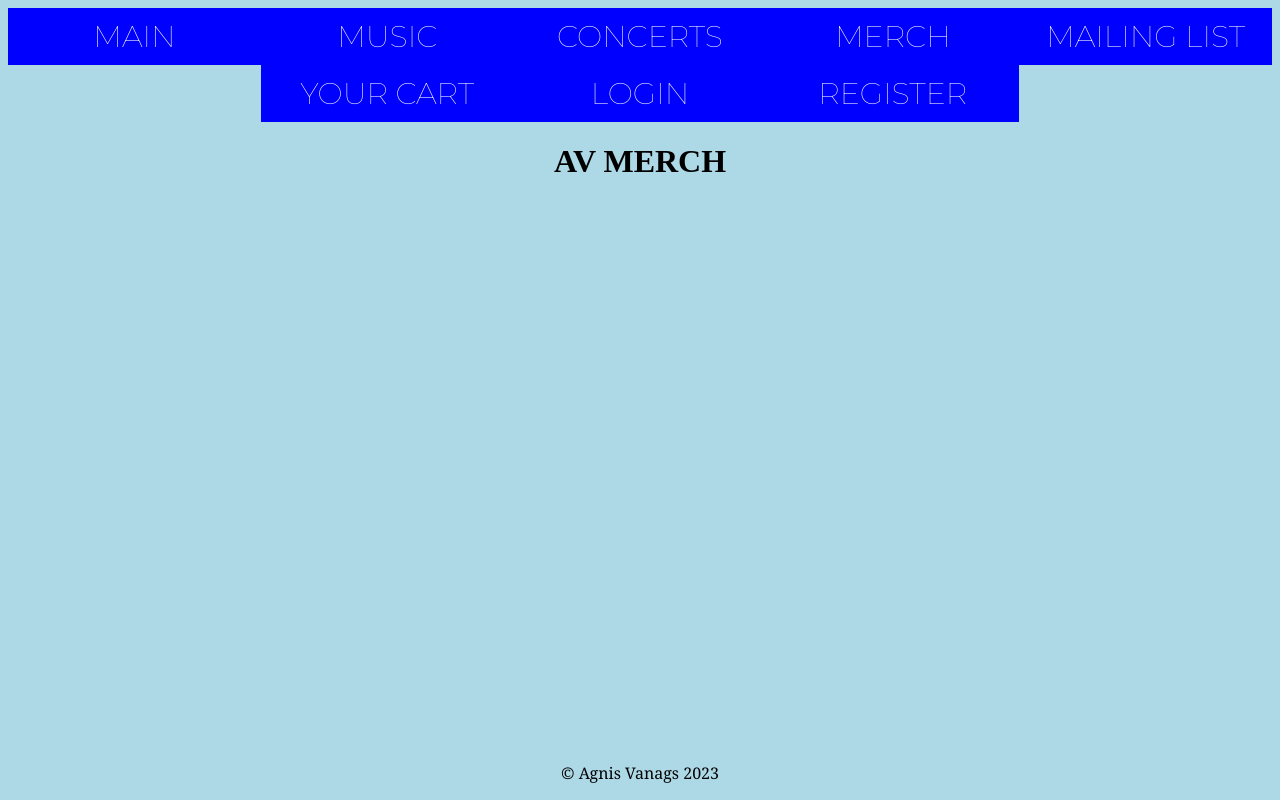
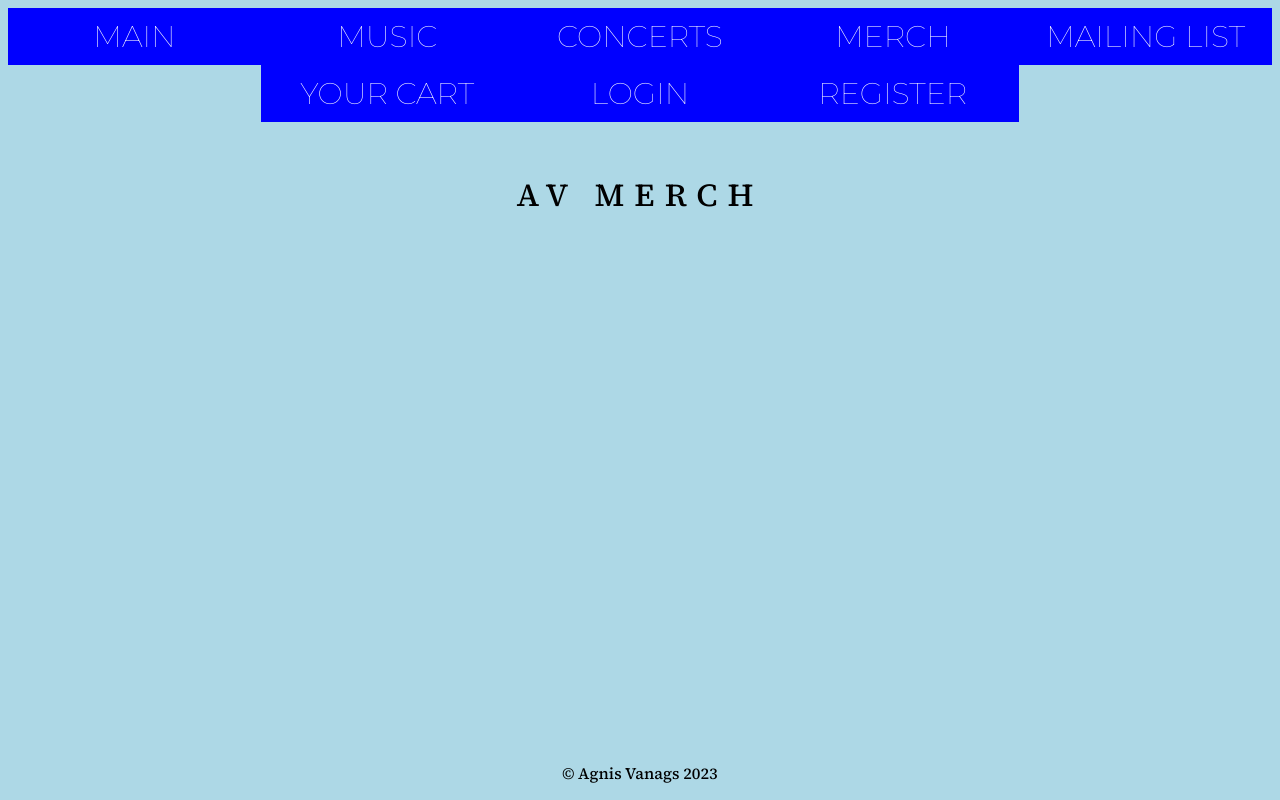
Before and after one commit to Agnis800/AV-promotion-merch-shop, a PHP site: page /merch.php in a window 1280 px wide. Run offline with PHP 8.4, Linux system fonts and the light colour scheme; data that the repository does not hold is empty.

Commit message:
Veiktas dizaina izmaiņas.

```diff
--- a/pages/cart.php
+++ b/pages/cart.php
@@ -4,9 +4,14 @@ session_start();
 <!DOCTYPE html>
 <html lang="en">
     <head>
+        <!-- "Montserrat" fonts -->
         <link rel="preconnect" href="https://fonts.googleapis.com">
         <link rel="preconnect" href="https://fonts.gstatic.com" crossorigin>
         <link href="https://fonts.googleapis.com/css2?family=Montserrat:ital,wght@0,100..900;1,100..900&display=swap" rel="stylesheet">
+        <!-- "Source Serif 4" fonts -->
+        <link rel="preconnect" href="https://fonts.googleapis.com">
+        <link rel="preconnect" href="https://fonts.gstatic.com" crossorigin>
+        <link href="https://fonts.googleapis.com/css2?family=Source+Serif+4:ital,opsz,wght@0,8..60,200..900;1,8..60,200..900&display=swap" rel="stylesheet">
         <meta charset="UTF-8">
         <meta name="viewport" content="width=device-width, initial-scale=1.0">
         <meta http-equiv="X-UA-Compatible" content="ie-edge">
--- a/pages/concerts.php
+++ b/pages/concerts.php
@@ -8,7 +8,7 @@
         <!-- "Source Serif 4" fonts -->
         <link rel="preconnect" href="https://fonts.googleapis.com">
         <link rel="preconnect" href="https://fonts.gstatic.com" crossorigin>
-        <link href="https://fonts.googleapis.com/css2?family=Cormorant+Garamond:ital,wght@0,300;0,400;0,500;0,600;0,700;1,300;1,400;1,500;1,600;1,700&family=Indie+Flower&family=Source+Serif+4:ital,opsz,wght@0,8..60,200..900;1,8..60,200..900&display=swap" rel="stylesheet">
+        <link href="https://fonts.googleapis.com/css2?family=Source+Serif+4:ital,opsz,wght@0,8..60,200..900;1,8..60,200..900&display=swap" rel="stylesheet">
         <meta charset="UTF-8">
         <meta name="viewport" content="width=device-width, initial-scale=1.0">
         <meta http-equiv="X-UA-Compatible" content="ie-edge">
--- a/pages/css/concerts.css
+++ b/pages/css/concerts.css
@@ -63,7 +63,10 @@ footer {
     bottom: 0;
     width: 100%;
     text-align: center;
-    font-family: Georgia, 'Times New Roman', Times, serif;
+    font-family: "Source Serif 4", serif;
+    font-optical-sizing: auto;
+    font-weight: 500;
+    font-style: normal;
 }
 
 a:link {
--- a/pages/css/main.css
+++ b/pages/css/main.css
@@ -115,7 +115,10 @@ footer {
     bottom: 0;
     width: 100%;
     text-align: center;
-    font-family: Candara;
+    font-family: "Source Serif 4", serif;
+    font-optical-sizing: auto;
+    font-weight: 500;
+    font-style: normal;
 }
 
 a:link {
--- a/pages/css/merch.css
+++ b/pages/css/merch.css
@@ -48,6 +48,16 @@ body {
     display: inline-block;
     font-size: 16px;
     width: 20%;
+}
+
+h1 {
+    text-align: center;
+    padding: 30px;
+    letter-spacing: 10px;
+    font-family: "Source Serif 4", serif;
+    font-optical-sizing: auto;
+    font-weight: 500;
+    font-style: normal;
 }
 
 .c-btn {
@@ -142,5 +152,8 @@ footer {
     bottom: 0;
     width: 100%;
     text-align: center;
-    font-family: Georgia, 'Times New Roman', Times, serif;
+    font-family: "Source Serif 4", serif;
+    font-optical-sizing: auto;
+    font-weight: 500;
+    font-style: normal;
 }
--- a/pages/main.php
+++ b/pages/main.php
@@ -1,9 +1,14 @@
 <!DOCTYPE html>
 <html lang="en">
     <head>
+        <!-- "Montserrat" fonts -->
         <link rel="preconnect" href="https://fonts.googleapis.com">
         <link rel="preconnect" href="https://fonts.gstatic.com" crossorigin>
         <link href="https://fonts.googleapis.com/css2?family=Montserrat:ital,wght@0,100..900;1,100..900&display=swap" rel="stylesheet">
+        <!-- "Source Serif 4" fonts -->
+        <link rel="preconnect" href="https://fonts.googleapis.com">
+        <link rel="preconnect" href="https://fonts.gstatic.com" crossorigin>
+        <link href="https://fonts.googleapis.com/css2?family=Cormorant+Garamond:ital,wght@0,300;0,400;0,500;0,600;0,700;1,300;1,400;1,500;1,600;1,700&family=Indie+Flower&family=Source+Serif+4:ital,opsz,wght@0,8..60,200..900;1,8..60,200..900&display=swap" rel="stylesheet">
         <meta charset="UTF-8">
         <meta name="viewport" content="width=device-width, initial-scale=1.0">
         <meta http-equiv="X-UA-Compatible" content="ie-edge">
--- a/pages/merch.php
+++ b/pages/merch.php
@@ -47,9 +47,14 @@
 <!DOCTYPE html>
 <html lang="en">
     <head>
+        <!-- 'Montserrat' fonts -->
         <link rel="preconnect" href="https://fonts.googleapis.com">
         <link rel="preconnect" href="https://fonts.gstatic.com" crossorigin>
         <link href="https://fonts.googleapis.com/css2?family=Montserrat:ital,wght@0,100..900;1,100..900&display=swap" rel="stylesheet">
+        <!-- 'Source Serif' fonts -->
+        <link rel="preconnect" href="https://fonts.googleapis.com">
+        <link rel="preconnect" href="https://fonts.gstatic.com" crossorigin>
+        <link href="https://fonts.googleapis.com/css2?family=Source+Serif+4:ital,opsz,wght@0,8..60,200..900;1,8..60,200..900&display=swap" rel="stylesheet">
         <meta charset="UTF-8">
         <meta name="viewport" content="width=device-width, initial-scale=1.0">
         <meta http-equiv="X-UA-Compatible" content="ie-edge">
--- a/pages/music.php
+++ b/pages/music.php
@@ -1,9 +1,14 @@
 <!DOCTYPE html>
 <html lang="en">
     <head>
+        <!-- "Montserrat" fonts -->
         <link rel="preconnect" href="https://fonts.googleapis.com">
         <link rel="preconnect" href="https://fonts.gstatic.com" crossorigin>
         <link href="https://fonts.googleapis.com/css2?family=Montserrat:ital,wght@0,100..900;1,100..900&display=swap" rel="stylesheet">
+        <!-- "Source Serif 4" fonts -->
+        <link rel="preconnect" href="https://fonts.googleapis.com">
+        <link rel="preconnect" href="https://fonts.gstatic.com" crossorigin>
+        <link href="https://fonts.googleapis.com/css2?family=Source+Serif+4:ital,opsz,wght@0,8..60,200..900;1,8..60,200..900&display=swap" rel="stylesheet">
         <meta charset="UTF-8">
         <meta name="viewport" content="width=device-width, initial-scale=1.0">
         <meta http-equiv="X-UA-Compatible" content="ie-edge">
```
Also changed, not shown: pages/css/music.css (+10 -0 lines).
